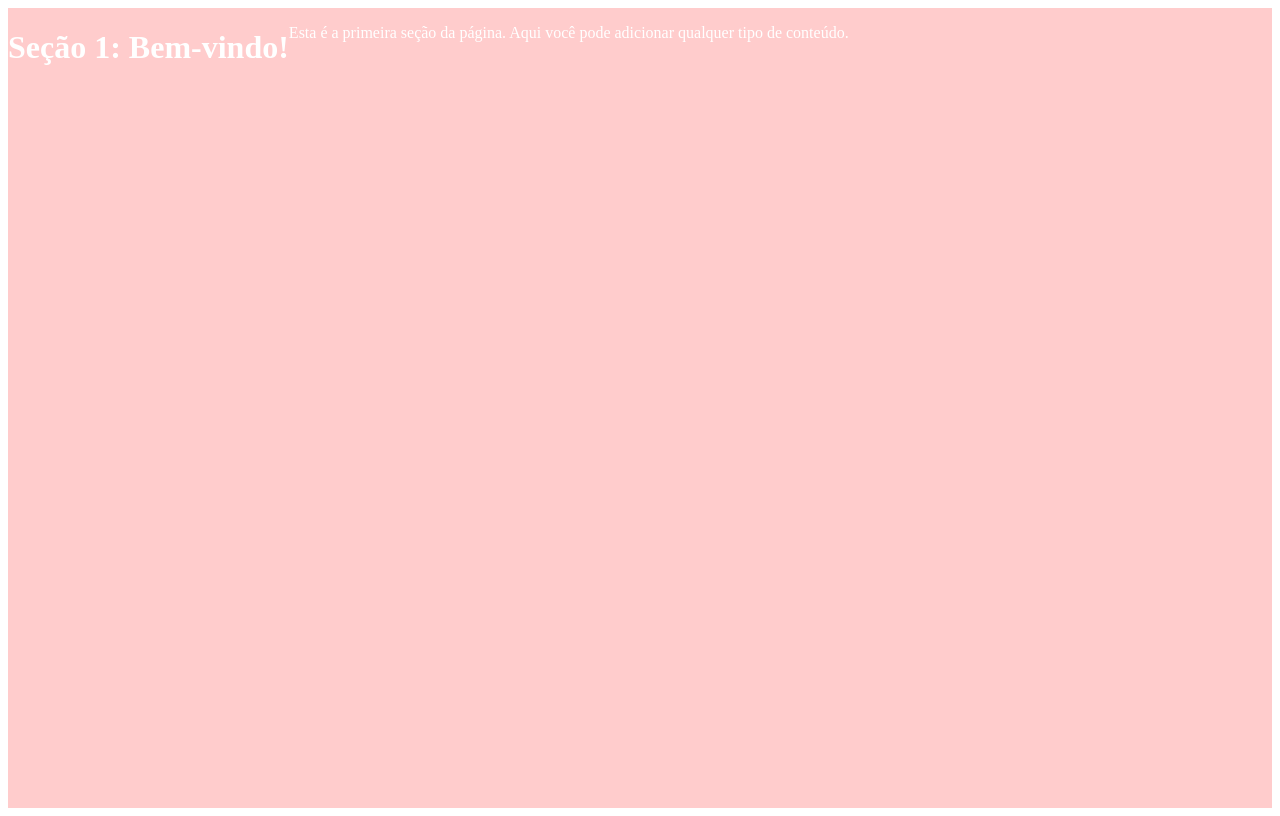
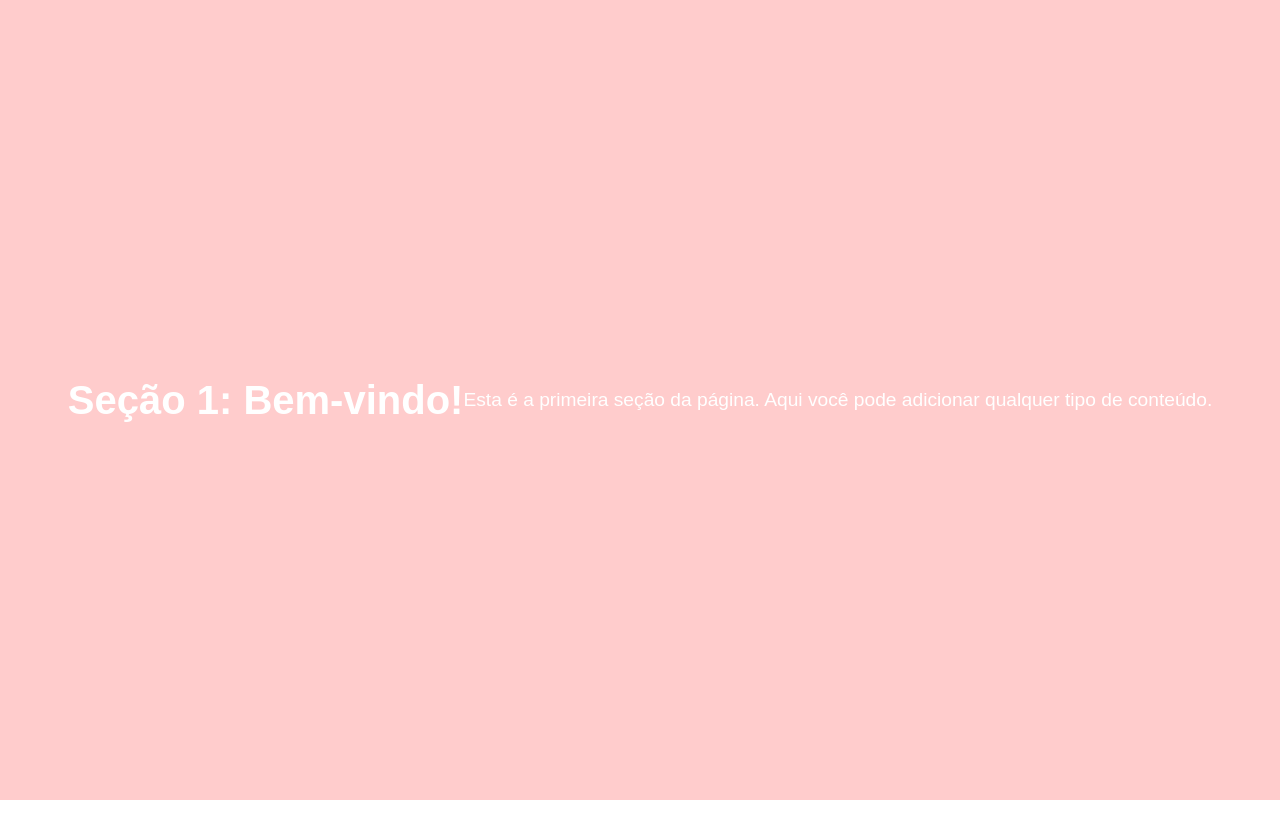
Before and after one commit to FelipeRoth/sites-bacanas, a plain HTML site: page index.html in a window 1280 px wide. Drawn offline with Linux system fonts and the light colour scheme; files that its build step writes are made by us from their sources.

Commit message:
Update index.html
tirei o endereçamento das pastas, agora não tem mais pasta :)

```diff
--- a/index.html
+++ b/index.html
@@ -4,8 +4,8 @@
   <meta charset="UTF-8">
   <meta name="viewport" content="width=device-width, initial-scale=1.0">
 
-  <link rel="stylesheet" href="css/rolagens-sessoes.css">
-  <link rel="stylesheet" href="css/estilo geral.css">
+  <link rel="stylesheet" href="rolagens-sessoes.css">
+  <link rel="stylesheet" href="estilo geral.css">
 
   <title>Rolagem por Seções</title>
 </head>
@@ -34,7 +34,7 @@
 
     </div>
 
-  <script src="js/rolagem.js"></script>
+  <script src="rolagem.js"></script>
 
 </body>
 </html>
```
